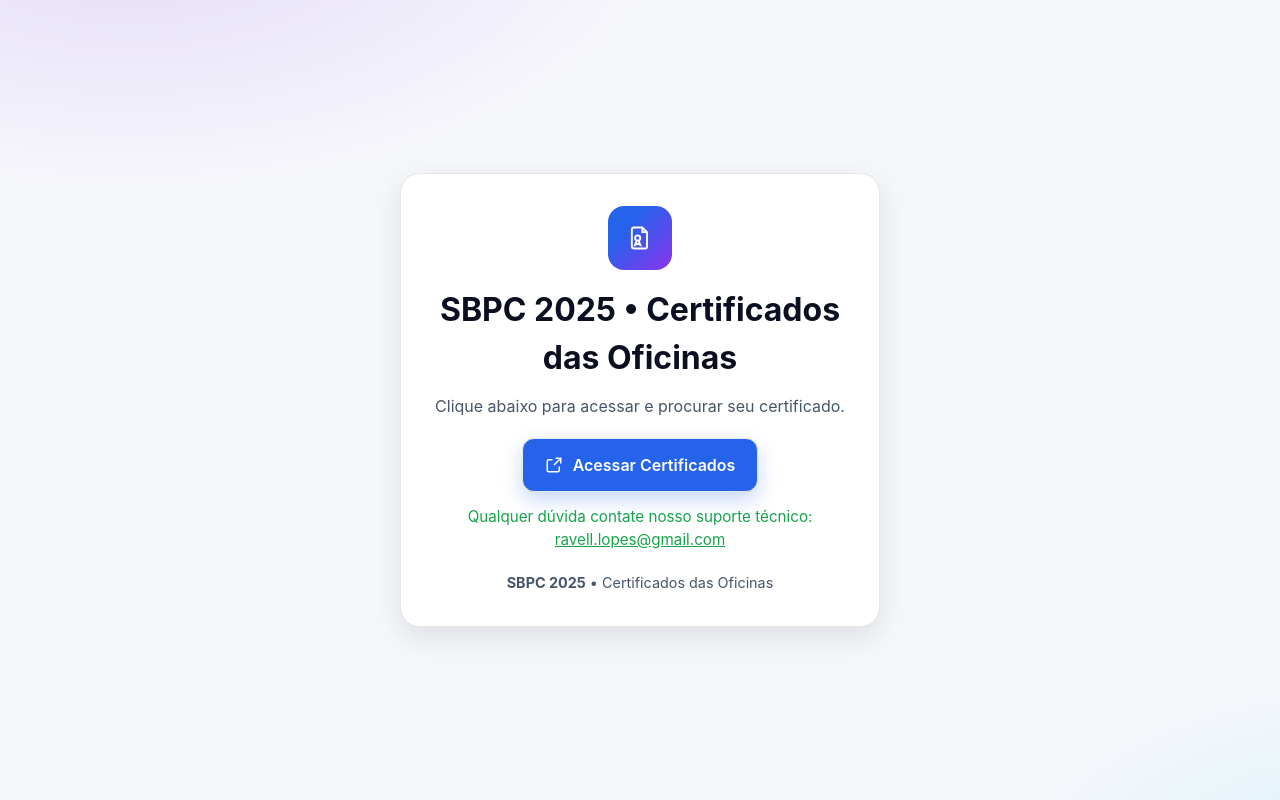
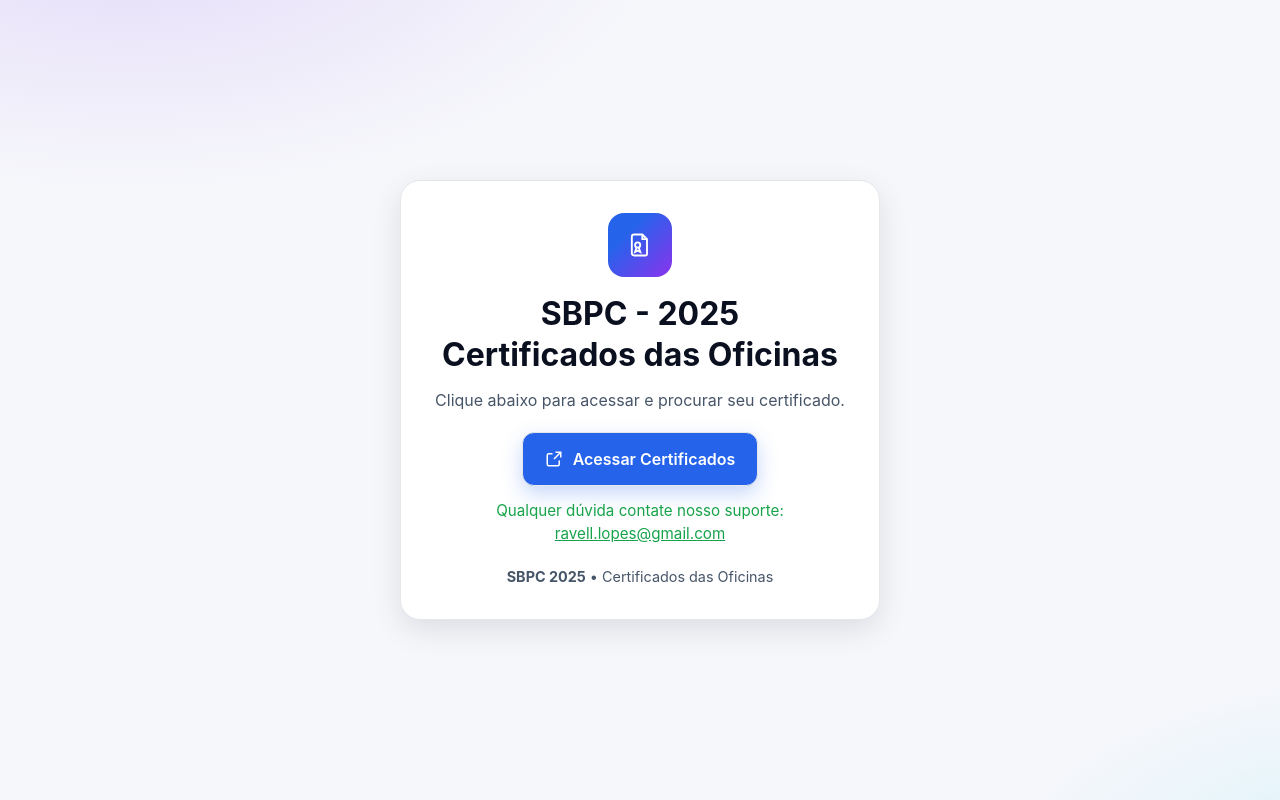
Before and after one commit to RAVELLSL/SBPC_2025_certificados, a plain HTML site: page index.html in a window 1280 px wide. Drawn offline with Linux system fonts and the light colour scheme.

Commit message:
Update index.html

```diff
--- a/index.html
+++ b/index.html
@@ -4,8 +4,8 @@
   <meta charset="utf-8">
   <meta http-equiv="X-UA-Compatible" content="IE=edge">
   <meta name="viewport" content="width=device-width, initial-scale=1, viewport-fit=cover">
-  <meta name="color-scheme" content="light dark">
-  <title>SBPC 2025 • Certificados (PDF)</title>
+  <meta name="color-scheme" content="light">
+  <title>SBPC 2025 • Certificados</title>
 
   <style>
     * { box-sizing: border-box; margin: 0; padding: 0; }
@@ -24,15 +24,6 @@
       padding: 24px;
       text-align: center;
     }
-    @media (prefers-color-scheme: dark) {
-      body {
-        background:
-          radial-gradient(900px 450px at 10% -10%, rgba(124,58,237,0.22), transparent 60%),
-          radial-gradient(700px 350px at 110% 110%, rgba(34,211,238,0.22), transparent 60%),
-          #0d1117;
-        color: #e6edf3;
-      }
-    }
 
     .card {
       width: 100%;
@@ -43,9 +34,6 @@
       box-shadow: 0 10px 30px rgba(2, 6, 23, 0.10);
       padding: 32px 24px;
     }
-    @media (prefers-color-scheme: dark) {
-      .card { background: #0f1621; border-color: #1f2a37; }
-    }
 
     .brand {
       width: 64px; height: 64px;
@@ -55,9 +43,17 @@
       background: linear-gradient(135deg, #2563eb 30%, #7c3aed 90%);
       color: #fff;
     }
-    h1 { margin: 0; font-size: clamp(1.4rem, 1.2rem + 1vw, 2rem); }
+
+    h1 {
+      margin: 0;
+      font-size: clamp(1.4rem, 1.2rem + 1vw, 2rem);
+      line-height: 1.3;
+    }
+    h1 span {
+      display: block; /* força quebra de linha */
+    }
+
     .subtitle { margin: 12px 0 20px; color: #475569; font-size: 1rem; }
-    @media (prefers-color-scheme: dark) { .subtitle { color: #94a3b8; } }
 
     .btn {
       border: 1px solid #e5e7eb;
@@ -72,12 +68,9 @@
       box-shadow: 0 8px 20px rgba(37, 99, 235, 0.25);
       transition: transform .12s ease, box-shadow .2s ease;
     }
+
     .btn:hover { transform: translateY(-1px); }
     .btn:active { transform: translateY(0); }
-    .btn:focus-visible { outline: 4px solid rgba(147,197,253,.9); }
-    @media (prefers-color-scheme: dark) {
-      .btn { border-color: #1f2a37; background: #7dd3fc; color: #0b0f14; }
-    }
 
     .status { margin-top: 14px; font-size: .95rem; }
     .status.ok { color: #16a34a; }
@@ -85,7 +78,6 @@
     .status a { color: inherit; text-decoration: underline; }
 
     footer { margin-top: 20px; color: #475569; font-size: .9rem; }
-    @media (prefers-color-scheme: dark) { footer { color: #94a3b8; } }
   </style>
 </head>
 <body>
@@ -99,7 +91,11 @@
       </svg>
     </div>
 
-    <h1 id="title">SBPC 2025 • Certificados das Oficinas</h1>
+    <h1 id="title">
+      <span>SBPC - 2025</span>
+      <span>Certificados das Oficinas</span>
+    </h1>
+
     <p class="subtitle">Clique abaixo para acessar e procurar seu certificado.</p>
 
     <a id="openDrive" class="btn" href="#" target="_blank" rel="noopener noreferrer">
@@ -134,7 +130,7 @@
     if (isValidDriveFolder(FINAL_DRIVE_URL)) {
       openBtn.href = FINAL_DRIVE_URL;
       statusEl.className = "status ok";
-      statusEl.innerHTML = 'Qualquer dúvida contate nosso suporte técnico: <a href="mailto:ravell.lopes@gmail.com">ravell.lopes@gmail.com</a>';
+      statusEl.innerHTML = 'Qualquer dúvida contate nosso suporte: <a href="mailto:ravell.lopes@gmail.com">ravell.lopes@gmail.com</a>';
     } else {
       openBtn.href = "#";
       openBtn.setAttribute("aria-disabled", "true");
```
